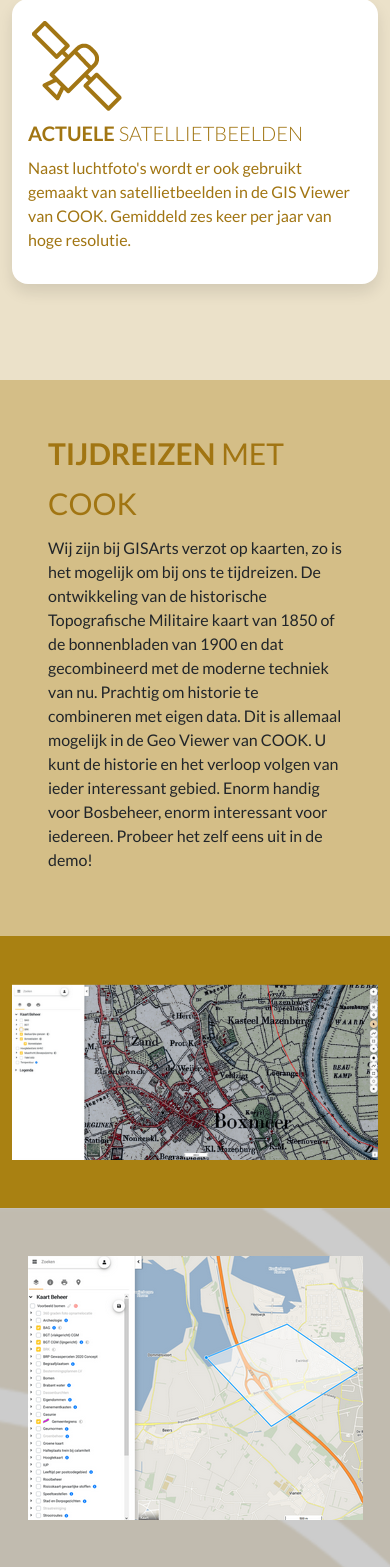
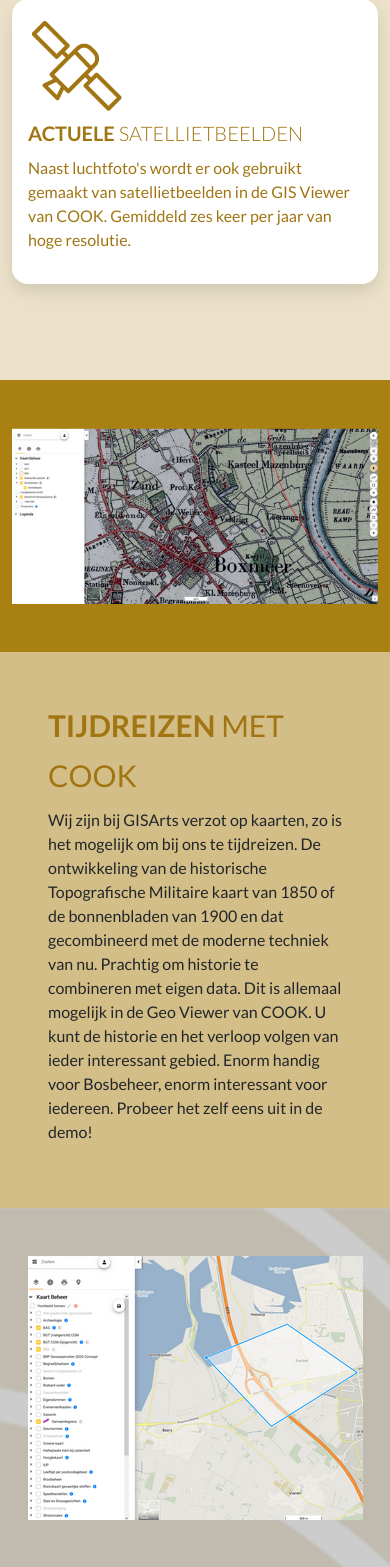
Before and after one commit to gisarts/demos, a PHP site: page /index.php?page=functies in a window 390 px wide. Shown: the part 2099-3666 px from the top of the page. Run offline with PHP 8.4, Linux system fonts and the light colour scheme.

Commit message:
Responsive changes

```diff
--- a/functies.php
+++ b/functies.php
@@ -81,15 +81,15 @@
 </div>
 
 <div class="row align-items-center" style="background-color: #A98112;">
-    <div class="col-lg-7" style="background-color: #D4BE87;">
+    <div class="col-lg-5 order-lg-2 py-5">
+        <div class="container-sm text-center">
+            <img src="./img/tijdreizen.png" class="img-fluid" alt="tijdreizen">
+        </div>
+    </div>
+    <div class="col-lg-7 order-lg-1" style="background-color: #D4BE87;">
         <div class="container-sm p-5 m-pad">
             <h2 class="text-gold"><b>TIJDREIZEN</b> MET COOK</h2>
             <p class="w-75 r-text">Wij zijn bij GISArts verzot op kaarten, zo is het mogelijk om bij ons te tijdreizen. De ontwikkeling van de historische Topografische Militaire kaart van 1850 of de bonnenbladen van 1900 en dat gecombineerd met de moderne techniek van nu. Prachtig om historie te combineren met eigen data. Dit is allemaal mogelijk in de Geo Viewer van COOK. U kunt de historie en het verloop volgen van ieder interessant gebied. Enorm handig voor Bosbeheer, enorm interessant voor iedereen. Probeer het zelf eens uit in de demo!</p>
-        </div>
-    </div>
-    <div class="col-lg-5 py-5">
-        <div class="container-sm text-center">
-            <img src="./img/tijdreizen.png" class="img-fluid" alt="tijdreizen">
         </div>
     </div>
 </div>
@@ -109,15 +109,15 @@
 </div>
 
 <div class="row align-items-center" style="background-color: #A98112;">
-    <div class="col-lg-7" style="background-color: #D4BE87;">
+    <div class="col-lg-5 order-lg-2 py-5">
+        <div class="container-sm text-center">
+            <img src="./img/360.png" class="img-fluid" alt="360">
+        </div>
+    </div>
+    <div class="col-lg-7 order-lg-1" style="background-color: #D4BE87;">
         <div class="container-sm p-5 m-pad">
             <h2 class="text-gold"><b>360°</b> FOTO'S</h2>
             <p class="w-75 r-text">De foto's (streetview) worden bijna overal gemaakt door de auto's van Cyclomedia. Toch kunnen deze auto's niet op alle plekken komen. Daarom zit er in de GIS Viewer van COOK een 360° view. Plekken waar weinig mensen komen, geen wegen lopen of niet bereikbaar zijn. Voor onze klanten is het mogelijk om de beelden zelf aan COOK toe te voegen of te laten maken door GISArts. Bekijk de video om te zien hoe het werkt.</p>
-        </div>
-    </div>
-    <div class="col-lg-5 py-5">
-        <div class="container-sm text-center">
-            <img src="./img/360.png" class="img-fluid" alt="360">
         </div>
     </div>
 </div>
--- a/header.php
+++ b/header.php
@@ -27,12 +27,12 @@ $page = $_GET['page'];
         <header class="text-center">
             <nav class="navbar navbar-expand-lg">
                 <div class="container">
+                    <div class="nav-item text-start nav-logo">
+                        <a class="nav-link" aria-current="page" href="/"><img width="250px" src="./img/logo_cook.webp" class="r-logo-main" alt="logo_cook"></a>
+                    </div>
                     <button class="navbar-toggler" type="button" data-bs-toggle="collapse" data-bs-target="#navbarNav" aria-controls="navbarNav" aria-expanded="false" aria-label="Toggle navigation">
                         <span class="navbar-toggler-icon"></span>
                     </button>
-                    <div class="nav-item text-start nav-logo">
-                        <a class="nav-link" aria-current="page" href="/"><img width="250px" src="./img/logo_cook.webp" class="r-logo-main" alt="logo_cook"></a>
-                    </div>
                     <div class="collapse navbar-collapse" id="navbarNav">
                         <ul class="navbar-nav ms-auto">
                             <li class="nav-item">
--- a/home.php
+++ b/home.php
@@ -180,7 +180,7 @@
     </div>
 </div>
 
-<div class="gold-bg">
+<div class="gold-bg mb-5">
     <div class="container-sm text-start">
         <div class="row py-5">
             <div class="col-xl-8 py-3">
```
Also changed, not shown: applicatiebeheer.php (+4 -4 lines).
